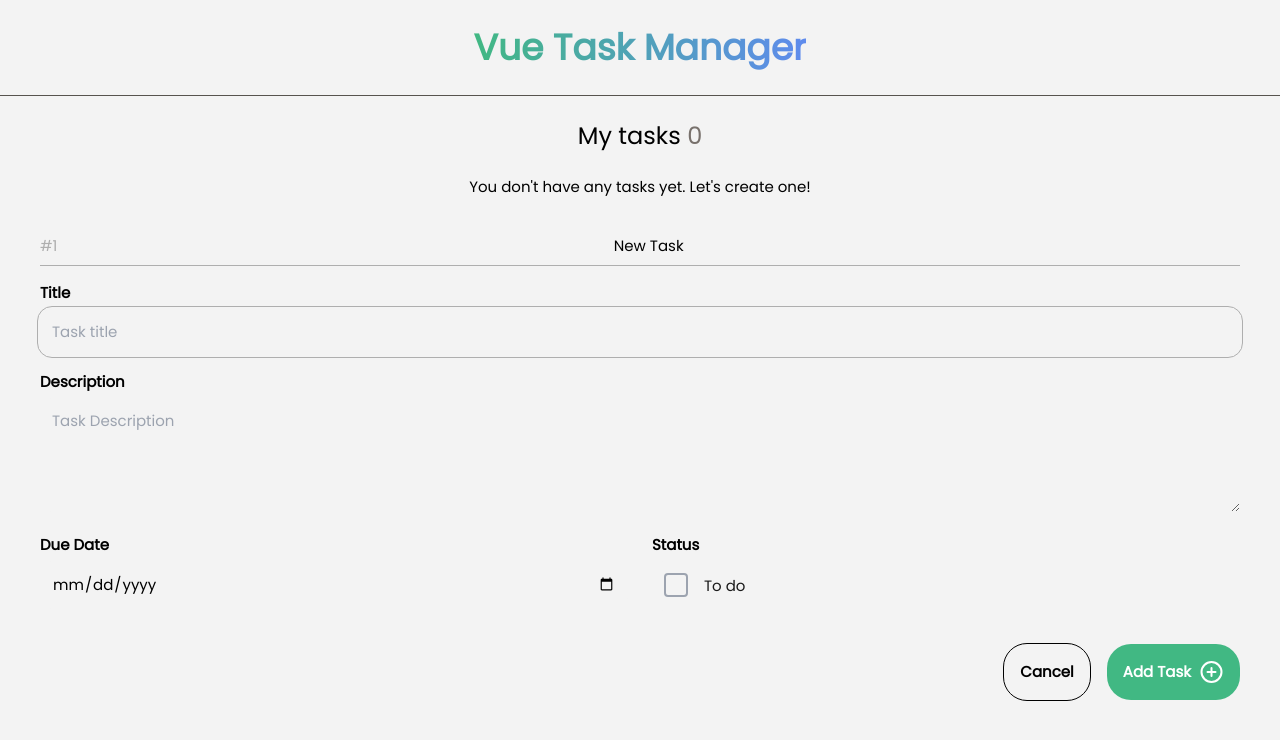
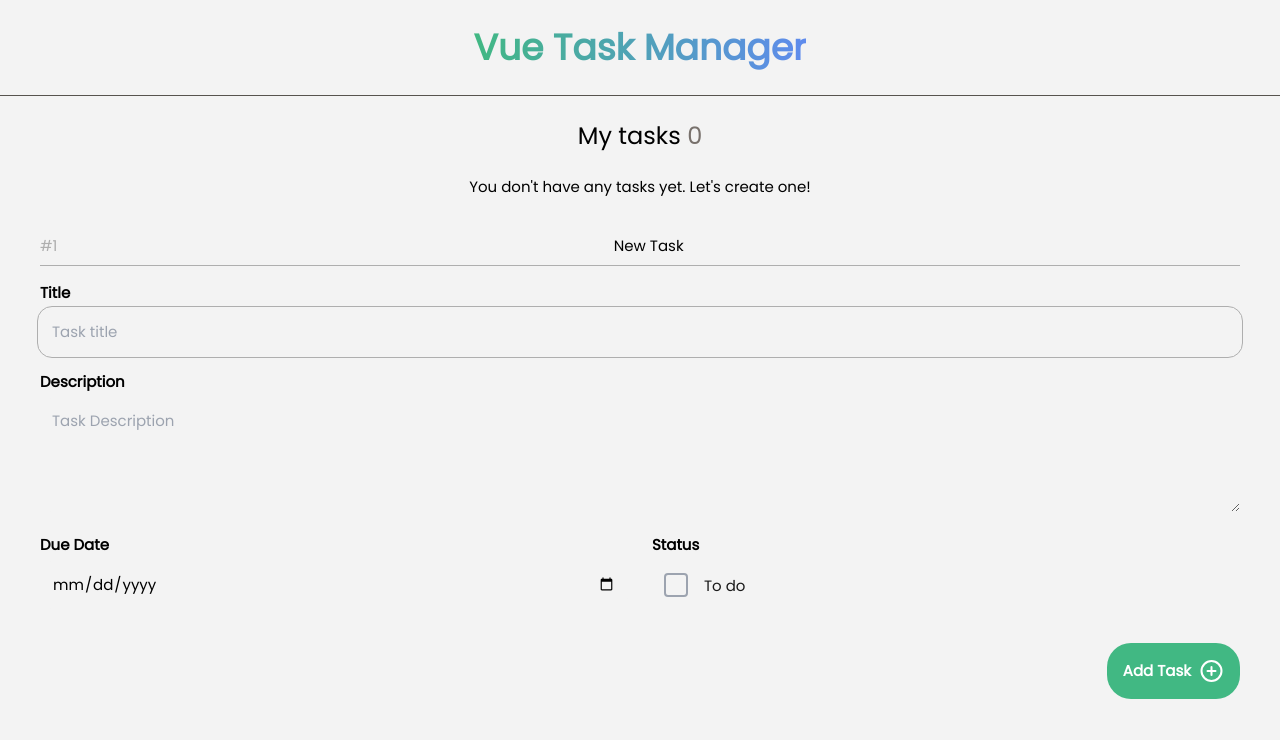
Before and after one commit to SLineroDev/vue-task-manager, a Vue app: page / in a window 1280 px wide. Shown: the top 740 px of the page. Built offline with nearby package versions, Linux system fonts and the light colour scheme.

Commit message:
Hide Cancel button in form when is new task and first one

```diff
--- a/src/components/TaskForm/TaskForm.vue
+++ b/src/components/TaskForm/TaskForm.vue
@@ -88,6 +88,7 @@ function submit() {
       <TaskFormButtons
         :isNewTask="isNewTask"
         :isEditing="isEditing"
+        :hide-cancel="taskId === 1"
         @click-cancel="cancel"
         @click-delete="deleteTask"
         @click-edit="onEdit" />
--- a/src/components/TaskForm/TaskFormButtons.vue
+++ b/src/components/TaskForm/TaskFormButtons.vue
@@ -13,6 +13,10 @@ const { isNewTask, isEditing } = defineProps({
   isEditing: {
     type: Boolean,
     required: true
+  },
+  hideCancel: {
+    type: Boolean,
+    default: false
   }
 })
 
@@ -21,7 +25,10 @@ const emit = defineEmits(['click-cancel', 'click-delete', 'click-edit'])
 
 <template>
   <div class="flex items-center justify-end gap-4 font-semibold select-none">
-    <BaseButton v-if="isNewTask || (!isNewTask && isEditing)" :color="'outline'" @click="emit('click-cancel')">
+    <BaseButton
+      v-if="(isNewTask && !hideCancel) || (!isNewTask && isEditing)"
+      :color="'outline'"
+      @click="emit('click-cancel')">
       <span class="font-semibold">Cancel</span>
     </BaseButton>
     <BaseButton v-if="!isNewTask && !isEditing" :color="'danger'" @click="emit('click-delete')">
--- a/src/components/TaskItem/TaskItemList.vue
+++ b/src/components/TaskItem/TaskItemList.vue
@@ -24,7 +24,7 @@ function openDialog(taskId?: number) {
     leave-active-class="duration-500 transform"
     enter-from-class="scale-0 opacity-0"
     leave-to-class="scale-0 opacity-0"
-    class="flex flex-col w-full gap-8 pb-20 overflow-x-hidden overflow-y-auto duration">
+    class="flex flex-col w-full gap-8 pb-20 overflow-x-hidden overflow-y-auto">
     <TaskItem
       :tabindex="index"
       class="cursor-pointer animate-slideUp"
```
